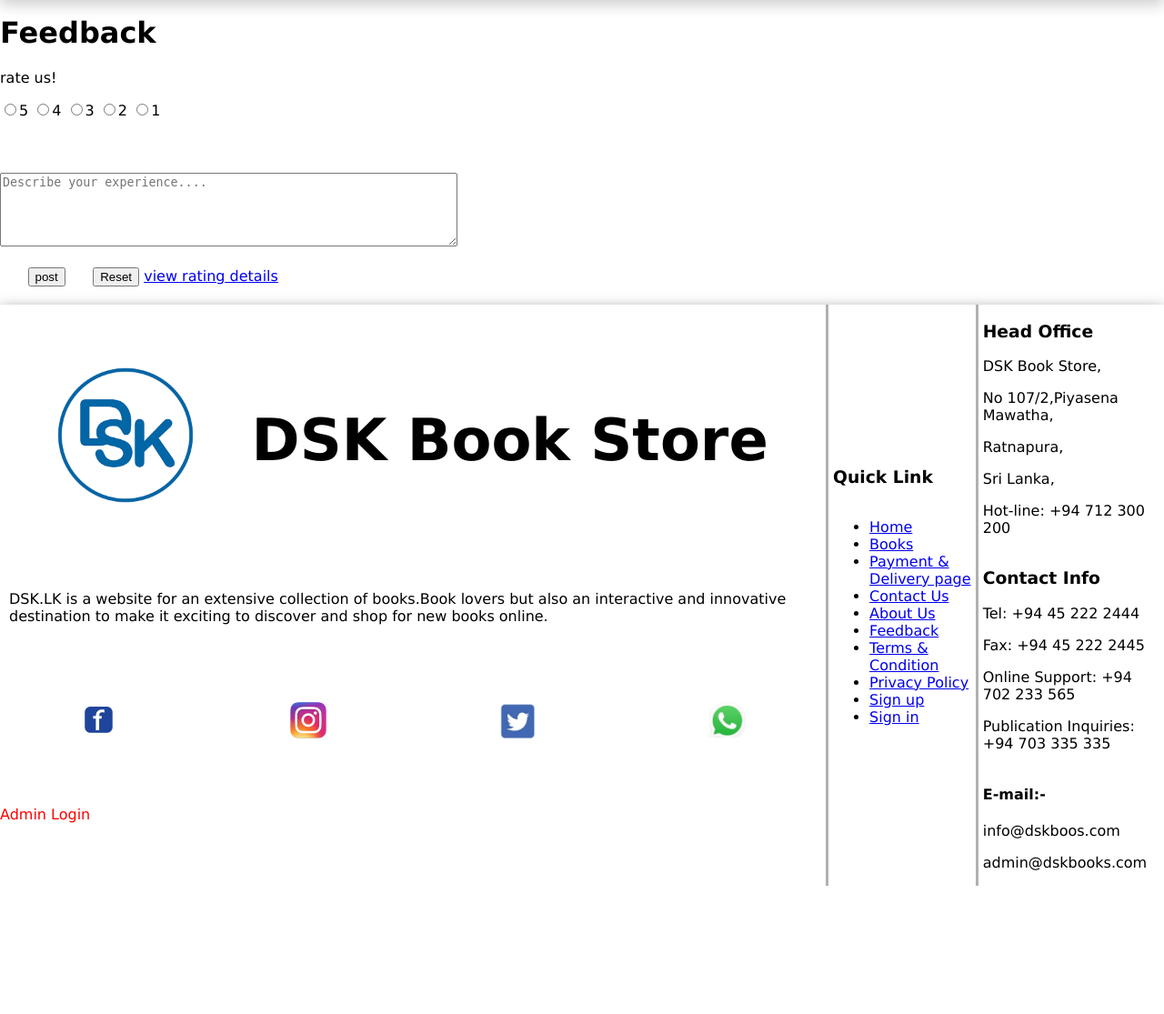
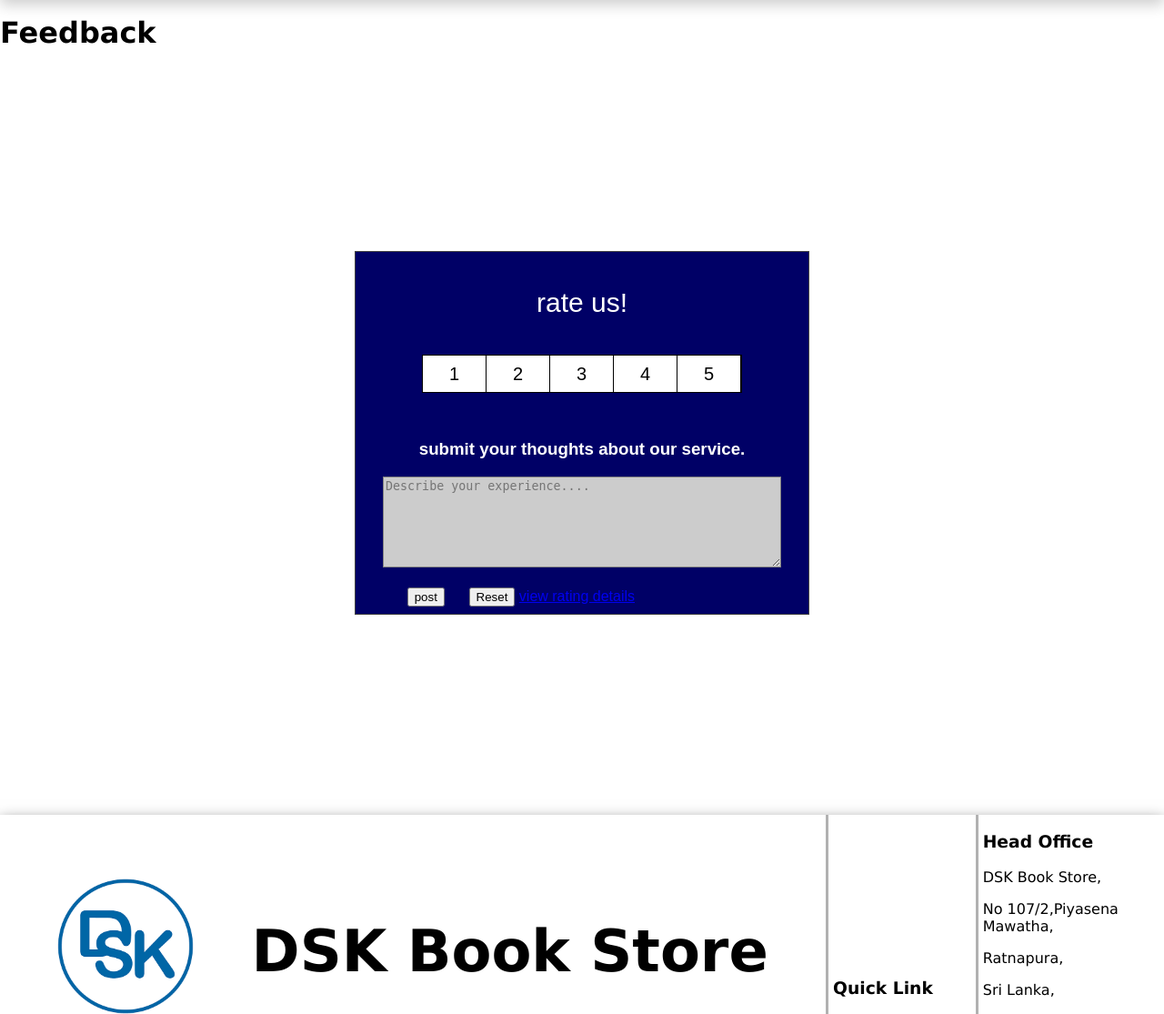
Before and after one commit to IT2080-ITP-2022-Feb/IWT-project, a PHP site: page /feedback.php in a window 1280 px wide. Shown: the part 163-1278 px from the top of the page at 91% size. Before the commit the page ends 1137 px from the top, so only its background shows below. Run offline with PHP 8.4, Linux system fonts and the light colour scheme; data that the repository does not hold is empty; some web fonts are replaced.

Commit message:
new update
feedback,rating,ratingscore data inserte, buyerlogin, abc

```diff
--- /dev/null
+++ b/css/feedback.css
@@ -0,0 +1,250 @@
+
+
+
+
+
+.view{
+	background-image: url("../images/salon1.jpg");
+	background-repeat: no-repeat;
+	background-size: 100%;
+	margin: 0;
+	padding: 0;
+}
+
+.vtable{
+
+	position: absolute;
+	background-color: white;
+	padding:3px;
+	margin:15px 10px 10px;
+	border-style:groove;
+	border-color:dark-blue;
+}
+
+.Background{
+	margin: 0;
+	padding: 0;
+	top:50px;
+	background-image: url(../images/s1.jpg);
+	background-repeat: no-repeat;
+
+	}
+
+.include{
+	color: #000;
+	width:400px;
+	height:480px;
+	position: absolute;
+	top: 20%;
+	left:38%;
+	padding: 60px 30px;
+	transform: traslate(-50%, -50%);
+	box-sizing: border-box;
+	box-shadow: 8px 8px 50px #000;
+}
+
+.insert{
+	width: 300px;
+}
+
+.form{
+	background-color: #966633;
+	margin: 10px;
+	padding: 15px;
+	width: 70%;
+
+}
+
+.login{
+	background-color:#55ff00;
+	padding:5px 15px;
+	width:300px;
+	margin:10px;
+	border-radius: 10px;
+}
+
+.fPass{
+	background-color:#FF66FF;
+	padding:2px 15px;
+	margin:2px;
+	border-radius: 10px;
+	width:150px;
+}
+
+#signin{
+	background-color: #8c8c8c;
+	width:50px;
+	margin:3px;
+	padding:1px;
+	border-radius: 10px;
+}
+
+.include input[type=text], .include input[type=password]{
+	border: none;
+	border-bottom: 1px solid grey;
+	background: transparent;
+	outline: none;
+	height: 30px;
+	font-size: 12px;
+}
+ .signin{
+	 border: none;
+ }
+
+ .container .star-widget input{
+	 display: none;
+ }
+
+ input[type=submit]:hover{
+	 background-color: #8c8c8c;
+ }
+
+ input[type=reset]:hover{
+	 background-color: #8c8c8c;
+ }
+
+:focus{
+	outline: none;
+}
+
+ .star-widget label{
+	 font-size: 40px;
+	 color: #444;
+	 padding: 10px;
+	 float: right;
+	 transition: all 0.2s ease;
+ }
+
+ input:not(:checked) ~ label:hover,
+ input:not(:checked) ~ label:hover ~ label{
+	 color: #fd4;
+ }
+ input:checked ~ label{
+	 color: #fd4;
+ }
+
+ input#rate-5:checked ~ label{
+	 color: #fe7;
+	 text-shadow: 0 0 30px #952;
+ }
+
+ form header{
+	 width: 100%;
+	 font-size: 25px;
+	 color: #fe7;
+	 font-weight: 500;
+	 margin: 5px 0 20px 0;
+	 text-align: center;
+	 transition: all 0.2s ease;
+ }
+
+ form .textarea{
+	 height: 100px;
+	 width: 100%;
+	 overflow: hidden;
+ }
+
+ .para{
+	 font-family: "Times New Roman", Times, serif;
+	 color: white;
+ }
+
+ .textarea{
+	 border-color: gray;
+	 transition: .5s;
+	 background-color: #cccccc;
+ }
+
+ .contact{
+	 margin-top: 13%;
+	 text-align: center;
+ }
+
+ .contact a{
+	 width: 30px;
+	 height: 30px;
+	 display: inline-block;
+	 border: 1px solid #fff;
+	 border-radius: 50%;
+	 margin: 0 5px;
+ }
+ .contact a:nth-child(1){
+	 background: #3b5998;
+ }
+ .contact a:nth-child(2){
+	 background: #55acee;
+ }
+ .contact a:nth-child(3){
+	 background: #bd081c;
+ }
+ .contact a:nth-child(4){
+	 background: #0077b5;
+ }
+
+ .contact a i{
+	 padding: 8px 0;
+ }
+
+ .rBody{
+
+	 display: flex;
+	 justify-content: center;
+	 align-items: center;
+	 height: 100vh;
+	 font-family: arial;
+
+	 margin: 0;
+ }
+ .box{
+	 width: 500px;
+	 height: 400px;
+	 background: #000066;
+	 padding: 20px 30px;
+	 border: 1px solid #444;
+	 display: flex;
+	 justify-content: center;
+	 align-items: center;
+	 flex-direction: column;
+	 position: center;
+
+ }
+
+.p{
+	 font-size: 30px;
+	 color: white;
+ }
+
+ .rating{
+	 position: center;
+	 display: flex;
+	 flex-direction: row-reverse;
+	 margin-top: 10px;
+	 border: 1px solid #000;
+	 box-sizing: border-box;
+	 background: linear-gradient(to right, #9933ff, #6600ff, #0000ff);
+
+ }
+
+ .rating input{
+	 display: none;
+ }
+ .rating label{
+	 display: block;
+	 cursor: pointer;
+	 width:70px;
+	 height: 40px;
+	 display: flex;
+	 justify-content: center;
+	 align-items: center;
+	 transition: 0.6s;
+	 background: #fff;
+	 color: #000;
+	 font-size: 20px;
+	 border-right: 1px solid #000;
+ }
+
+ .rating input[type="radio"]:hover ~ label,
+ .rating input[type="radio"]:checked ~ label
+ {
+	 background: transparent;
+ }
--- a/feedback.php
+++ b/feedback.php
@@ -3,7 +3,7 @@
 ?>
 
 
-<link rel="stylesheet" href="./css/Feedback.css">
+<link rel="stylesheet" href="css/feedback.css">
 
 
 <!-- Type your Code here -->
@@ -35,7 +35,9 @@
 	</div>
 
 
-<script src="./js/Feedback.js"></script>
+
+
+<script src="../js/Feedback.js"></script>
 
 <?php
 	include "./footer.php";
--- a/footer.php
+++ b/footer.php
@@ -1,6 +1,6 @@
 
 
-<link rel="stylesheet" href="./css/footer.css">
+<link rel="stylesheet" href="css/footer.css">
 
 <footer>
   <div class="footer__container">
@@ -134,7 +134,7 @@
 </footer> -->
 
 
-<script src="./js/footer.js"></script>
+<script src="js/footer.js"></script>
 </div>
 </body>
 </html>
--- a/src/dbConfig.php
+++ b/src/dbConfig.php
@@ -1,16 +1,16 @@
 <?php
 
 // Localhost
-// $servername = "localhost";
-// $username = 'root';
-// $password = "";
-// $dbName = "book_store";
+ $servername = "localhost";
+ $username = "root";
+ $password = "";
+ $dbName = "feedback";
 
 // Online
-$servername = "eu-cdbr-west-01.cleardb.com";
-$username = 'bfacbda18442ae';
-$password = "a1602e8c";
-$dbName = "heroku_dbedc9f31577abf";
+//$servername = "eu-cdbr-west-01.cleardb.com";
+//$username = 'bfacbda18442ae';
+//$password = "a1602e8c";
+//$dbName = "heroku_dbedc9f31577abf";
 
 $conn = mysqli_connect($servername, $username, $password, $dbName);
 
```
Also changed, not shown: abc.php (added, +26 -0 lines), buyerLogin.php (+10 -6 lines), feedbackdelete.php (added, +25 -0 lines), rating.php (added, +26 -0 lines), ratingscore.php (added, +45 -0 lines), buyer.php (deleted), seller.php (deleted).
